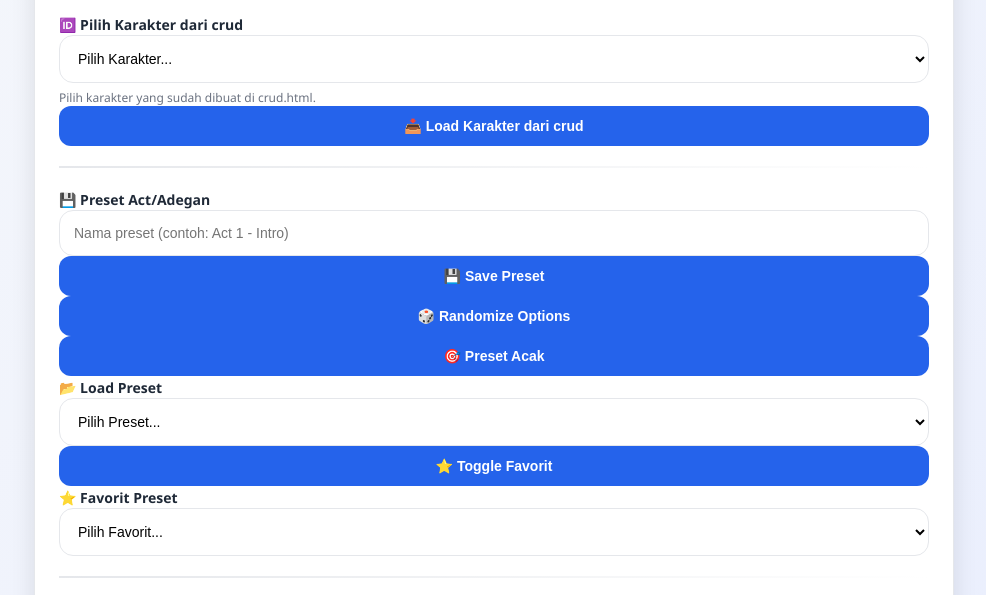
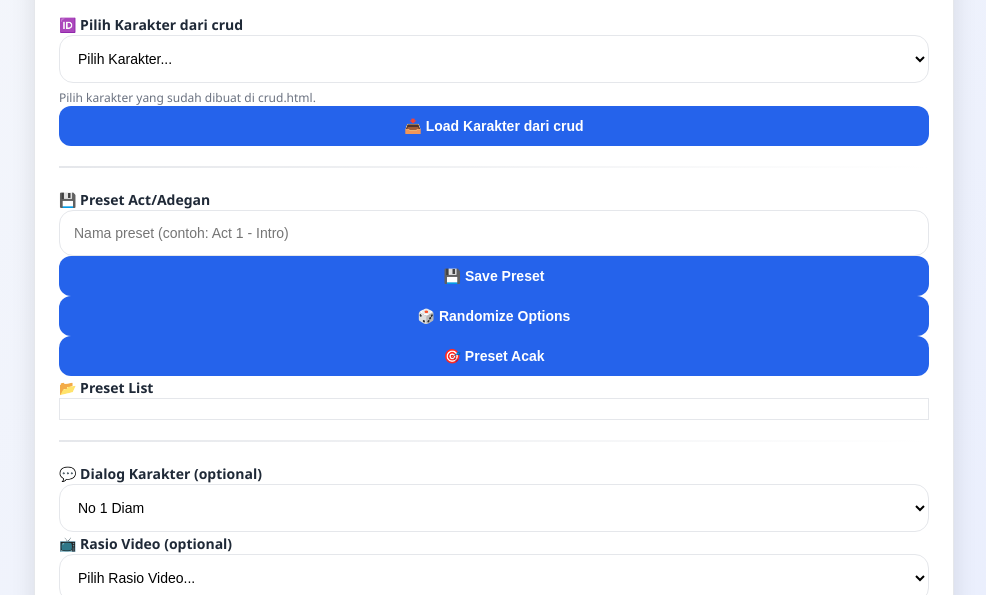
Before and after one commit to bahtiarrachman/WebsitePrompt, a plain HTML site: page prompt_ttv.html in a window 1280 px wide. Shown: the part 167-762 px from the top of the page, without its empty margins (146-1132 px from the left). Drawn offline with Linux system fonts and the light colour scheme; no server answers.

Commit message:
Update prompt_ttv.html

```diff
--- a/prompt_ttv.html
+++ b/prompt_ttv.html
@@ -28,7 +28,7 @@
         <button class="btn" onclick="loadCharacters()">📥 Load Karakter dari crud</button>
       </div>
             <!-- Section Preset -->
-           <!-- Section Preset -->
+            <!-- Section Preset -->
       <div class="hr"></div>
       <div>
         <label>💾 Preset Act/Adegan</label>
@@ -38,17 +38,10 @@
         <button class="btn" onclick="loadRandomPreset()">🎯 Preset Acak</button>
       </div>
       <div>
-        <label>📂 Load Preset</label>
-        <select id="preset_select" onchange="loadPreset()">
-          <option value="">Pilih Preset...</option>
-        </select>
-        <button class="btn" onclick="toggleFavorite()">⭐ Toggle Favorit</button>
-      </div>
-      <div>
-        <label>⭐ Favorit Preset</label>
-        <select id="favorite_select" onchange="loadPreset()">
-          <option value="">Pilih Favorit...</option>
-        </select>
+        <label>📂 Preset List</label>
+        <div id="preset_list" style="max-height: 300px; overflow-y: auto; border: 1px solid #e5e7eb; padding: 10px;">
+          <!-- List preset akan muncul di sini -->
+        </div>
       </div>
             <!-- Form Detail Gemini Video -->
       <div class="hr"></div>
```
